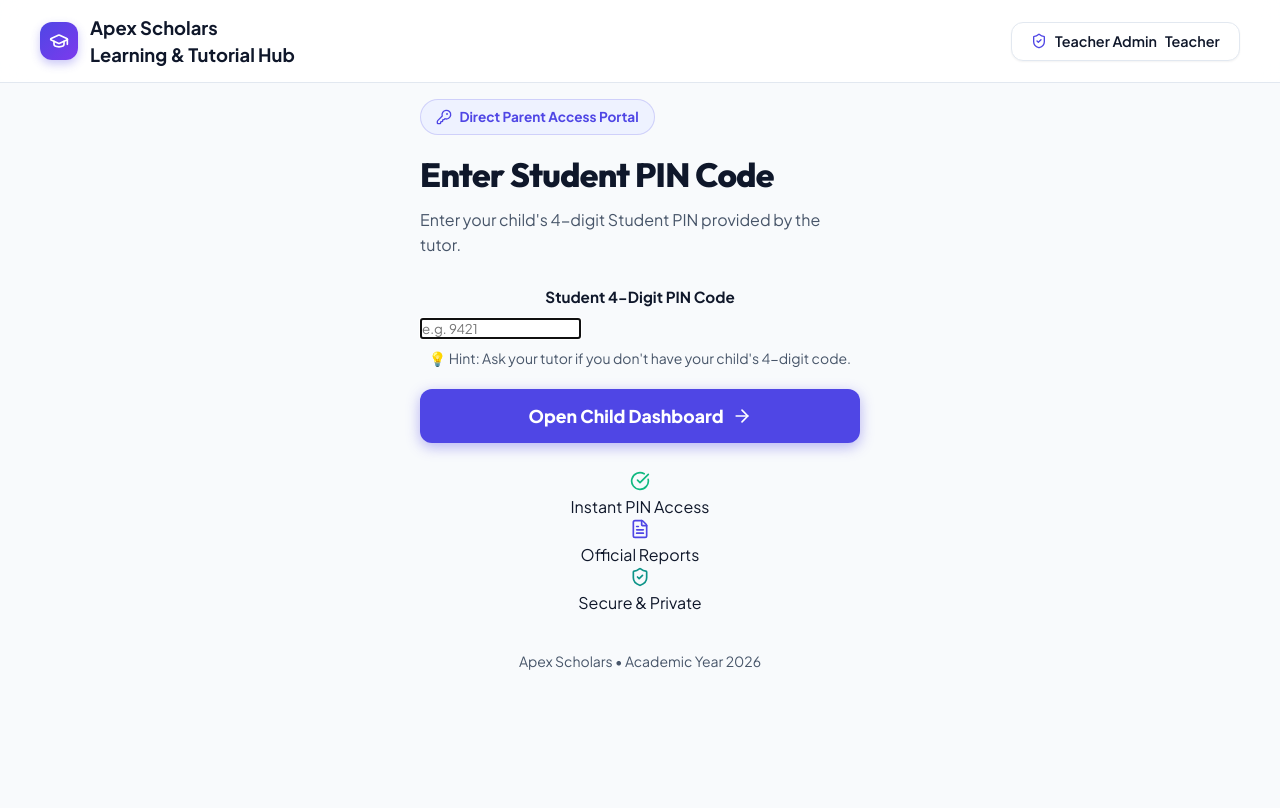
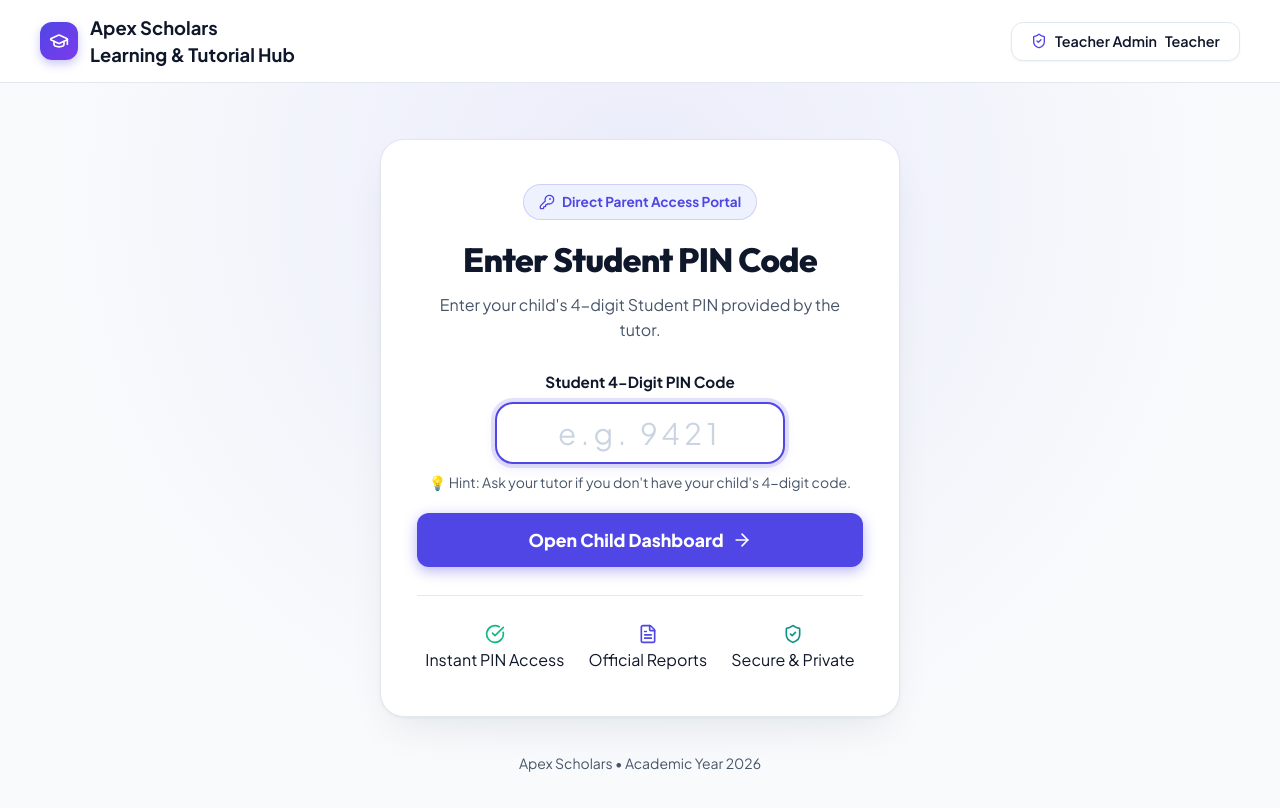
Before and after one commit to laymedabe/student_report, a React (Vite) app: page / in a window 1280 px wide. Shown: the top 808 px of the page. Built offline with nearby package versions, Linux system fonts and the light colour scheme; no server answers.

Commit message:
feat: add Supabase database client and Tailwind CSS index file

```diff
--- a/src/index.css
+++ b/src/index.css
@@ -1105,3 +1105,87 @@ a {
     align-items: flex-start;
   }
 }
+
+/* ============================================================
+   PARENT ACCESS PORTAL STYLING
+   ============================================================ */
+.parent-access-container {
+  min-height: calc(100vh - 80px);
+  display: flex;
+  flex-direction: column;
+  justify-content: center;
+  align-items: center;
+  padding: 2.5rem 1rem;
+  background: radial-gradient(circle at 50% 15%, rgba(79, 70, 229, 0.08) 0%, transparent 65%);
+}
+
+.parent-access-card {
+  background: var(--bg-card);
+  border: 1px solid var(--border-light);
+  border-radius: var(--radius-xl);
+  padding: 2.75rem 2.25rem;
+  box-shadow: 0 20px 40px -10px rgba(15, 23, 42, 0.08), 0 1px 3px rgba(0, 0, 0, 0.05);
+  text-align: center;
+  width: 100%;
+  max-width: 520px;
+  position: relative;
+  transition: transform var(--transition-normal), box-shadow var(--transition-normal);
+}
+
+.pin-input-field {
+  width: 100%;
+  max-width: 290px;
+  height: 62px;
+  margin: 0.5rem auto 0;
+  display: block;
+  text-align: center;
+  font-size: 1.85rem;
+  font-weight: 800;
+  letter-spacing: 0.3em;
+  color: var(--primary);
+  background: #f8fafc;
+  border: 2px solid #cbd5e1;
+  border-radius: var(--radius-lg);
+  padding: 0 1rem;
+  transition: all var(--transition-normal);
+  box-shadow: inset 0 2px 4px rgba(0, 0, 0, 0.03);
+}
+
+.pin-input-field:focus {
+  outline: none;
+  background: #ffffff;
+  border-color: var(--primary);
+  box-shadow: 0 0 0 4px var(--primary-glow), 0 4px 12px rgba(79, 70, 229, 0.12);
+}
+
+.pin-input-field.error {
+  border-color: #ef4444;
+  background: #fffafa;
+  box-shadow: 0 0 0 3px rgba(239, 68, 68, 0.15);
+}
+
+.pin-input-field::placeholder {
+  color: #cbd5e1;
+  letter-spacing: 0.15em;
+  font-weight: 400;
+}
+
+.parent-access-props {
+  display: flex;
+  align-items: center;
+  justify-content: center;
+  gap: 1.5rem;
+  padding-top: 1.75rem;
+  border-top: 1px solid var(--border-light);
+  margin-top: 1.5rem;
+  flex-wrap: wrap;
+}
+
+.parent-access-prop-item {
+  display: inline-flex;
+  align-items: center;
+  gap: 0.45rem;
+  font-size: 0.85rem;
+  font-weight: 600;
+  color: var(--text-muted);
+}
```
Also changed, not shown: 1 other file (tests, documents, lock files or other folders).
